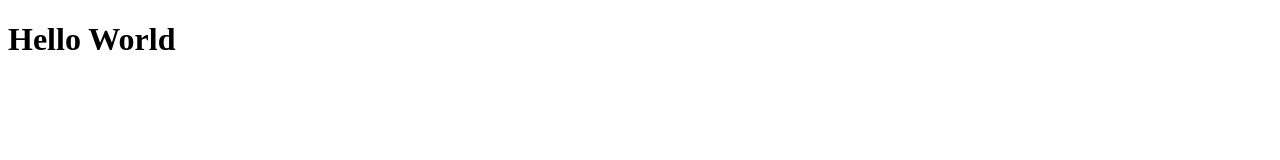
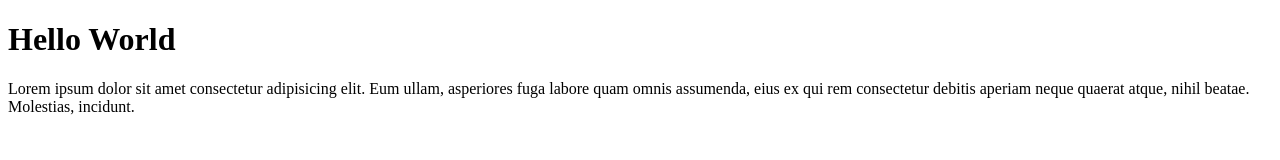
Before and after one commit to NeoHamzah/git-test, a plain HTML site: page index.html in a window 1280 px wide. Drawn offline with Linux system fonts and the light colour scheme.

Commit message:
menambahkan paragraf di index.html

```diff
--- a/index.html
+++ b/index.html
@@ -8,5 +8,6 @@
   </head>
   <body>
     <h1>Hello World</h1>
+    <p>Lorem ipsum dolor sit amet consectetur adipisicing elit. Eum ullam, asperiores fuga labore quam omnis assumenda, eius ex qui rem consectetur debitis aperiam neque quaerat atque, nihil beatae. Molestias, incidunt.</p>
   </body>
 </html>
```
